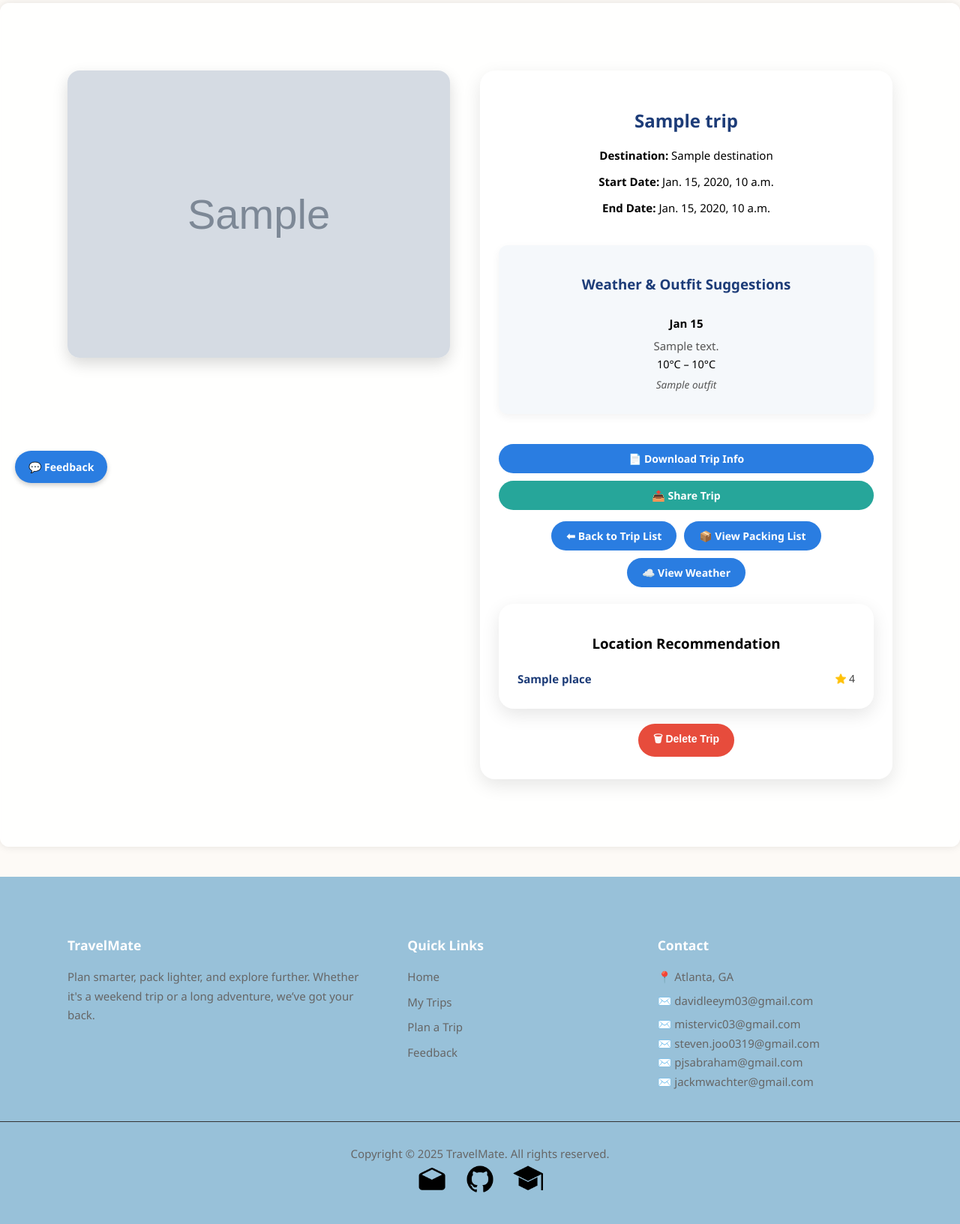
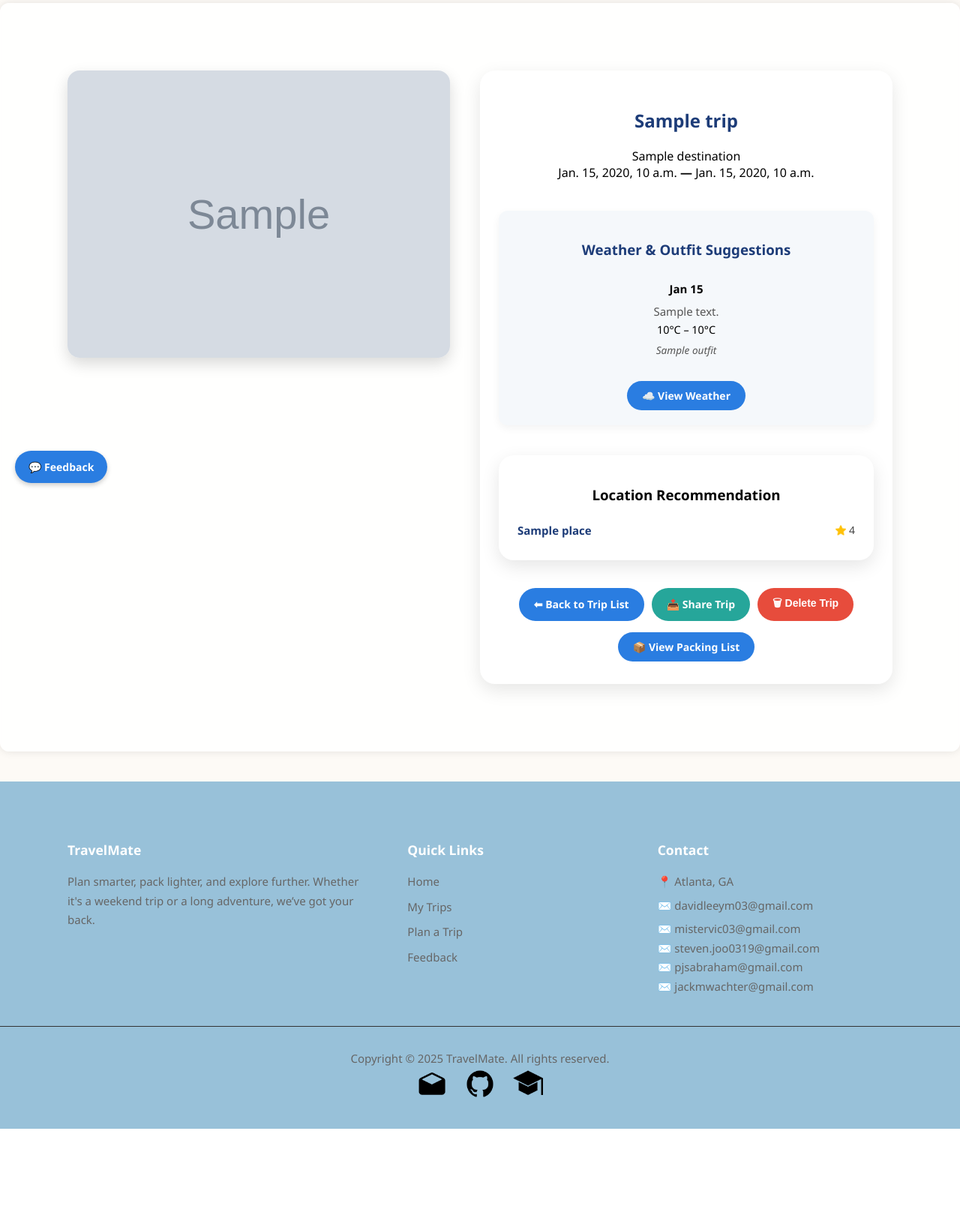
Before and after one commit to steve0joo/TravelMate, a Django app: template trips/templates/trips/trip_detail.html in a window 1280 px wide. Shown: the part 136-1768 px from the top of the page at 75% size. After the commit the page ends 1641 px from the top, so only its background shows below. Run offline with Django 3.2, Linux system fonts and the light colour scheme; the template is opened without the code that fills it: most values are stand-ins (such as "Sample title", 1, 10 or a date in 2020); grey boxes marked "Sample" are stand-in pictures.

Commit message:
Changed trip detail UI

```diff
--- a/trips/templates/trips/trip_detail.html
+++ b/trips/templates/trips/trip_detail.html
@@ -59,6 +59,15 @@
             margin-bottom: 10px;
         }
 
+        .trip-actions {
+            display: flex;
+            justify-content: center;
+            align-content: center;
+            gap: 10px;
+            margin-top: 15px;
+            flex-wrap: wrap;
+        }
+
         .trip-card .button,
         .trip-card a.button-link,
         .trip-card button {
@@ -67,8 +76,12 @@
             border-radius: 25px;
             text-decoration: none;
             padding: 10px 20px;
-            display: inline-block;
+            display: inline-flex;
             transition: transform 0.2s, background-color 0.3s, box-shadow 0.3s;
+            align-items: center;
+            white-space: nowrap;
+            height: auto;
+            width: auto;
         }
 
         .trip-card .button-link:hover,
@@ -91,21 +104,6 @@
         .btn-green {
             background-color: #26a69a;
             color: white;
-        }
-
-        .trip-actions {
-            display: flex;
-            justify-content: center;
-            gap: 10px;
-            margin-top: 15px;
-            flex-wrap: wrap;
-        }
-
-        .trip-share-download {
-            margin-top: 25px;
-            display: flex;
-            flex-direction: column;
-            gap: 10px;
         }
 
         @keyframes fadeIn {
@@ -151,13 +149,17 @@
 
         <div class="trip-card">
             <h2>{{ trip.name }}</h2>
-            <p><strong>Destination:</strong> {{ trip.destination }}</p>
-            <p><strong>Start Date:</strong> {{ trip.start_date }}</p>
-            <p><strong>End Date:</strong> {{ trip.end_date }}</p>
-            <div class="weather-forecast" style="max-width:800px;margin:40px auto;padding:20px;background:#f5f8fb;border-radius:12px;box-shadow:0 4px 12px rgba(0,0,0,0.05);">
+            <div>
+                <div>{{ trip.destination }}</div>
+                <div class="trip-dates">
+                    {{ trip.start_date }} <strong> — </strong> {{ trip.end_date }}
+                </div>
+            </div>
+            <div class="weather-forecast"
+                 style="max-width:800px;margin:40px auto;padding:20px;background:#f5f8fb;border-radius:12px;box-shadow:0 4px 12px rgba(0,0,0,0.05);">
                 <h3 style="text-align:center;color:#1d3c78;margin-bottom:15px;">Weather & Outfit Suggestions</h3>
                 <div style="display:flex;justify-content:space-around;flex-wrap:wrap;gap:20px;">
-    {% for day in forecast %}
+                    {% for day in forecast|slice:":3" %}
                         <div style="flex:1 1 120px;text-align:center;">
                             <p style="font-weight:600;">{{ day.date|date:"M j" }}</p>
                             <p style="margin:5px 0;color:#555;">{{ day.description }}</p>
@@ -171,19 +173,11 @@
                     {% empty %}
                         <p style="text-align:center;color:#777;">No forecast available for these dates.</p>
                     {% endfor %}
+
                 </div>
-</div>
-
-                <div class="trip-share-download">
-                    <a href="{% url 'download_trip' trip.id %}" class="button-link btn-blue">📄 Download Trip Info</a>
-                    <a href="{% url 'share_trip' trip.id %}" class="button-link btn-green">📤 Share Trip</a>
-                </div>
-            <div class="trip-actions">
-                <a href="{% url 'trip_list' %}" class="button-link btn-blue">⬅ Back to Trip List</a>
-                <a href="{% url 'packing_list' trip.id %}" class="button-link btn-blue">📦 View Packing List</a>
+                <br>
                 <a href="{% url 'weather' trip.id %}" class="button-link btn-blue">☁️ View Weather</a>
             </div>
-            <br>
             <div class="recommendation-card">
                 <h3 style="margin: 10px; padding-bottom: 15px">Location Recommendation</h3>
                 {% if recommendations %}
@@ -208,10 +202,19 @@
                     <p>No recommendations found.</p>
                 {% endif %}
             </div>
-        <form method="post" action="{% url 'delete_trip' trip.id %}" style="margin-top: 20px;">
+            <br>
+            <div class="trip-actions">
+                {#                <a href="{% url 'download_trip' trip.id %}" class="button-link btn-blue">📄 Download Trip Info</a>#}
+                <a href="{% url 'trip_list' %}" class="button-link btn-blue">⬅ Back to Trip List</a>
+                <a href="{% url 'share_trip' trip.id %}" class="button-link btn-green">📤 Share Trip</a>
+                <form method="post" action="{% url 'delete_trip' trip.id %} " style="margin: 0;">
                     {% csrf_token %}
                     <button type="submit" class="btn-red">🗑 Delete Trip</button>
                 </form>
             </div>
+            <div class="trip-actions">
+                <a href="{% url 'packing_list' trip.id %}" class="button-link btn-blue">📦 View Packing List</a>
+            </div>
+        </div>
     </div>
 {% endblock %}
```
Lines whose indentation alone changed are shown as unchanged.
